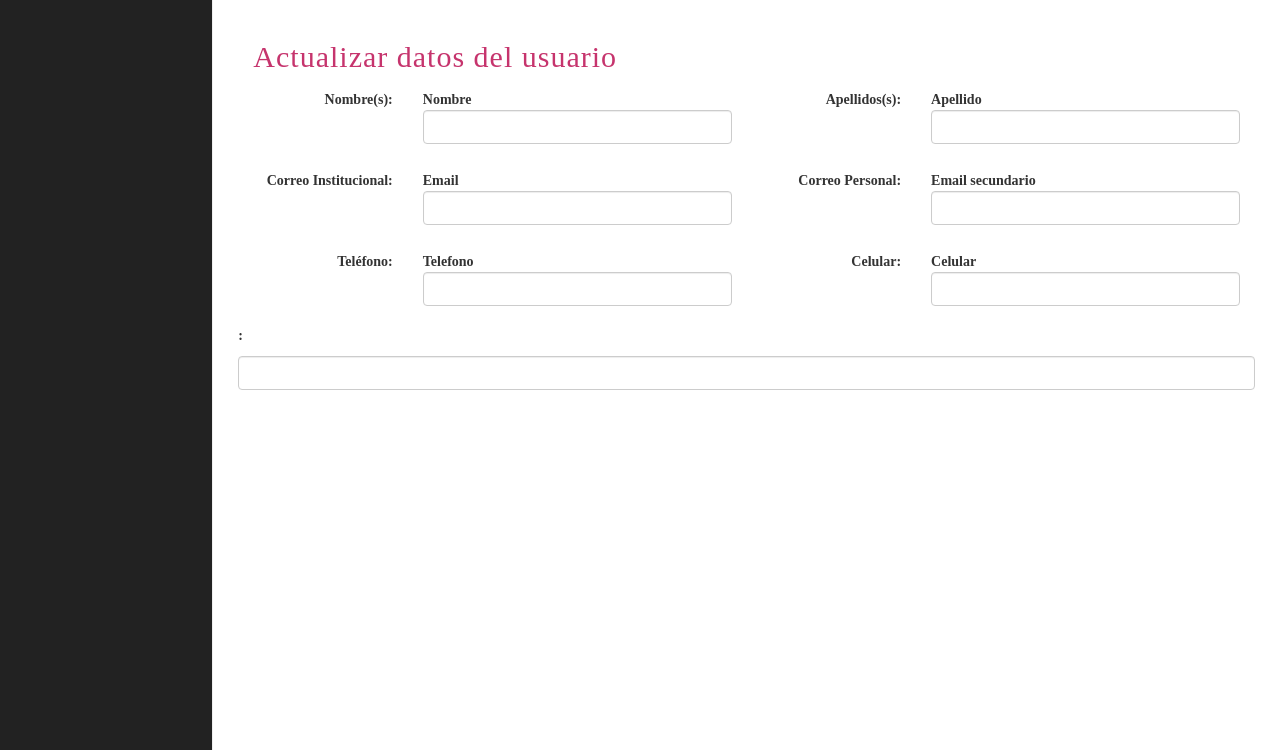
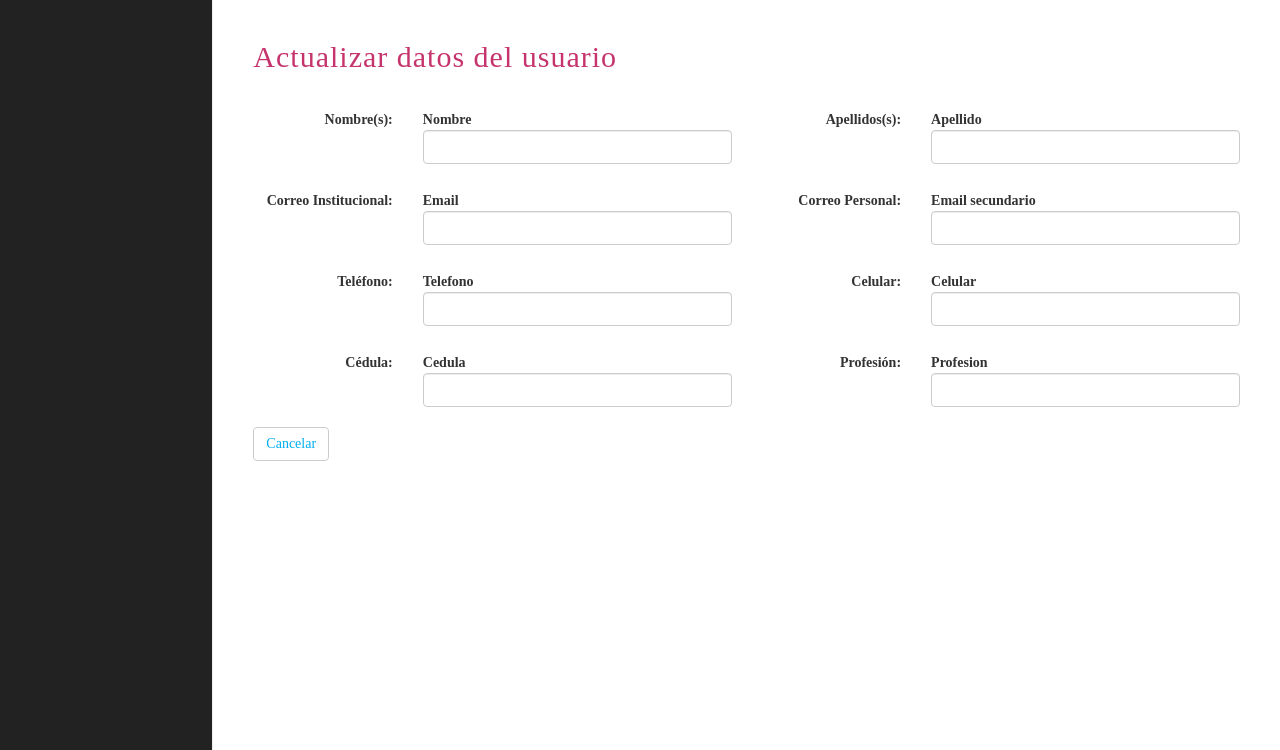
Before and after one commit to misterdiaz/sgp, a CakePHP app: the page made by app/View/Usuarios/update.ctp in a window 1280 px wide. Shown: the part 50-800 px from the top of the page. Run offline with PHP 8.4 and a stand-in for CakePHP, Linux system fonts and the light colour scheme; the template is opened without the code that fills it, so the values that code supplies are empty; form fields are guessed from the names that the template uses; some libraries are stand-ins or nearby versions; some web fonts are replaced.

```diff
--- a/app/View/Elements/panel-usuario.ctp
+++ b/app/View/Elements/panel-usuario.ctp
@@ -53,7 +53,7 @@ $rol_des = AuthComponent::user('Rol.descripcion');
 
   <div class="panel-footer">
   	<div class="btn-group">
-		<?= $this->Html->link('Actualizar datos', array('controller'=>'Usuarios', 'action'=>'update', $user_id,'admin'=>false),
+		<?= $this->Html->link('Actualizar datos', array('controller'=>'Usuarios', 'action'=>'update', 'admin'=>false),
 			array('class'=>'btn btn-primary')) ?>
 		<?= $this->Html->link('Cambiar clave', array('controller'=>'Usuarios', 'action'=>'change_password','admin'=>false),
 			array('class'=>'btn btn-primary')) ?>
--- a/app/View/Usuarios/update.ctp
+++ b/app/View/Usuarios/update.ctp
@@ -2,16 +2,19 @@
 $this->Html->addCrumb('Usuario', array('controller'=>'Panel', 'action'=>'index'));
 $this->Html->addCrumb('Actualizar datos', '');
 $defaults = array('label'=>false, 'div'=>false, 'class'=>'form-control');
-echo $this->Form->create('Vacacion', array('class'=>'form', 'inputDefaults'=>$defaults));
+echo $this->Form->create('Usuario', array('class'=>'form', 'inputDefaults'=>$defaults));
+echo $this->Form->input('id', array('type'=>'hidden'));
+//pr($this->data);
 ?>
 <h2>Actualizar datos del usuario</h2>
+<div>&nbsp;</div>
 <div class="row">
 	<div class="form-group form-horizontal">
 		<label for="UsuarioNombre" class="col-sm-2 control-label">Nombre(s): </label>
 		<div class="col-sm-4">
 			<?= $this->Form->input('nombre', array('required'=>true, 'class'=>'form-control')); ?>
 		</div>
-		<label for="UsuarioNombre" class="col-sm-2 control-label">Apellidos(s): </label>
+		<label for="UsuarioApellido" class="col-sm-2 control-label">Apellidos(s): </label>
 		<div class="col-sm-4">
 			<?= $this->Form->input('apellido', array('required'=>true, 'class'=>'form-control')); ?>
 		</div>
@@ -22,11 +25,11 @@ echo $this->Form->create('Vacacion', array('class'=>'form', 'inputDefaults'=>$de
 
 <div class="row">
 	<div class="form-group form-horizontal">
-		<label for="UsuarioNombre" class="col-sm-2 control-label">Correo Institucional: </label>
+		<label for="UsuarioEmail" class="col-sm-2 control-label">Correo Institucional: </label>
 		<div class="col-sm-4">
 			<?= $this->Form->input('email', array('required'=>true, 'class'=>'form-control')); ?>
 		</div>
-		<label for="UsuarioNombre" class="col-sm-2 control-label">Correo Personal: </label>
+		<label for="UsuarioEmailSecundario" class="col-sm-2 control-label">Correo Personal: </label>
 		<div class="col-sm-4">
 			<?= $this->Form->input('email_secundario', array('required'=>true, 'class'=>'form-control')); ?>
 		</div>
@@ -37,11 +40,11 @@ echo $this->Form->create('Vacacion', array('class'=>'form', 'inputDefaults'=>$de
 
 <div class="row">
 	<div class="form-group form-horizontal">
-		<label for="UsuarioNombre" class="col-sm-2 control-label">Teléfono: </label>
+		<label for="UsuarioTelefono" class="col-sm-2 control-label">Teléfono: </label>
 		<div class="col-sm-4">
 			<?= $this->Form->input('telefono', array('required'=>true, 'class'=>'form-control')); ?>
 		</div>
-		<label for="UsuarioNombre" class="col-sm-2 control-label">Celular: </label>
+		<label for="UsuarioCelular" class="col-sm-2 control-label">Celular: </label>
 		<div class="col-sm-4">
 			<?= $this->Form->input('celular', array('required'=>true, 'class'=>'form-control')); ?>
 		</div>
@@ -51,8 +54,19 @@ echo $this->Form->create('Vacacion', array('class'=>'form', 'inputDefaults'=>$de
 <div>&nbsp;</div>
 
 <div class="row">
-	<div class="form-group">
-		<label for="UsuarioApellido" class="control-label">: </label>
-			<?= $this->Form->input('', array('required'=>true, 'class'=>'form-control')); ?>
+	<div class="form-group form-horizontal">
+		<label for="UsuarioCedula" class="col-sm-2 control-label">Cédula: </label>
+		<div class="col-sm-4">
+			<?= $this->Form->input('cedula', array('required'=>true, 'class'=>'form-control')); ?>
+		</div>
+		<label for="UsuarioProfesion" class="col-sm-2 control-label">Profesión: </label>
+		<div class="col-sm-4">
+			<?= $this->Form->input('profesion', array('required'=>true, 'class'=>'form-control')); ?>
+		</div>
 	</div>
 </div>
+<div>&nbsp;</div>
+<div class="btn-group">
+	<?php echo $this->Form->end(array('label'=>'Guardar', 'div'=>false, "class"=>"btn btn-default")); ?>
+	<a href="<?= $this->Html->url(array('controller'=>'Panel', 'action'=>'index')) ?>" class="btn btn-default">Cancelar</a>
+</div>
```
Also changed, not shown: app/Controller/UsuariosController.php (+3 -6 lines), 10 other files.
